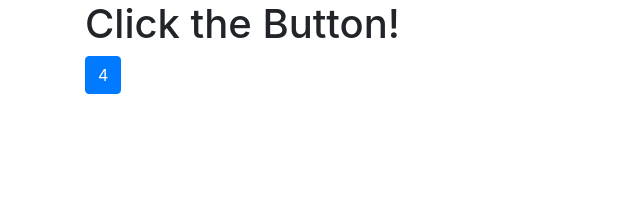
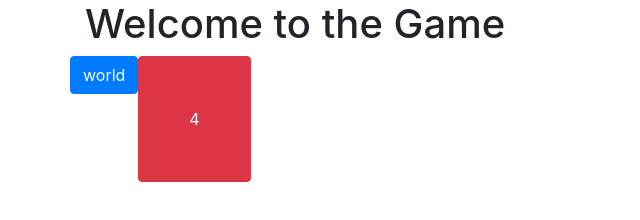
Before and after one commit to HarrisonburgHighSchool/idle-game, a plain HTML site: page index.html in a window 1280 px wide. Shown: the whole page, without its empty margins (0-640 px from the left). Drawn offline with nearby package versions, Linux system fonts and the light colour scheme.

Commit message:
Added OOP stuff

```diff
--- a/engine.js
+++ b/engine.js
@@ -49,7 +49,10 @@ class HTMLElement {
     } else {
       this.parent = parent;
     }
-    this.value  = value;
+    this.value = value;
+    if(!this.value) {
+      this.value = ""
+    }
     this.type;
     this.hidden = false;
     this.add(this.parent);
@@ -63,10 +66,22 @@ class HTMLElement {
     console.log('Created element with id ' + this.id);
 
   }
-  edit(value) {
+  move(parent) {
+    let element = document.getElementById(parent);
+    element.appendChild(this.getElement());
+  }
+  edit(value, attribute) {
     //console.log(document.getElementById(this.id));
     let element = this.getElement();
-    element.innerHTML = value;
+    if(attribute) {
+      element[attribute] = value;
+    } else {
+      element.innerHTML = value;
+    }
+  }
+  style(value, attribute) {
+    let element = this.getElement();
+    element.style[attribute] = value;
   }
   create() {
     let element = document.createElement(this.tag);
@@ -98,3 +113,35 @@ class Button extends HTMLElement {
     console.log('Created element with id ' + this.id);
   }
 }
+
+class Columns extends HTMLElement {
+  constructor(columns, id, parent) {
+    super('div', null, id, parent);
+    let row = this.getElement();
+    row.className = 'row';
+    this.columns = [];
+    for(var i = 0; i < columns; i++) {
+      let col = new HTMLElement('div', "", randomID(), this.id);
+      col.className = 'col';
+      this.columns.push(col);
+    }
+  }
+  addToColumn(index, obj) {
+    if(!obj) {
+      console.log('Second parameter is not an object!');
+    } else {
+      let location = this.columns[index - 1].getElement();
+      obj.move(location.id);
+    }
+  }
+}
+
+function randomID() {
+  return String(Math.floor(Math.random() * 10000))
+}
+
+function require(filename) {
+  let script = document.createElement('script');
+  script.setAttribute('src', filename);
+  document.body.appendChild(script);
+}
--- a/game.js
+++ b/game.js
@@ -1,8 +1,17 @@
 var score = 0;
 
+var title = new HTMLElement('h1', 'Welcome to the Game');
 var button = new Button('hello');
+var buttonWorld = new Button('world');
+var columns = new Columns(2);
 
-setInterval(update, 50);
+button.style('50px', 'padding');
+button.edit('btn btn-danger', 'className');
+
+columns.addToColumn(1, buttonWorld);
+columns.addToColumn(2, button);
+
+setInterval(update, 5);
 setInterval(increment, 1000);
 
 function update() {
--- a/index.html
+++ b/index.html
@@ -14,7 +14,7 @@
 
 
     <div class='container'>
-      <h1 id='title'>Click the Button!</h1>
+      <!-- <h1 id='title'>Click the Button!</h1> -->
       <div id='game'>
         <div id='message'></div>
         <div id='buttons'>
--- /dev/null
+++ b/test.js
@@ -0,0 +1,3 @@
+function randomID() {
+  return String(Math.floor(Math.random() * 10000))
+}
```
